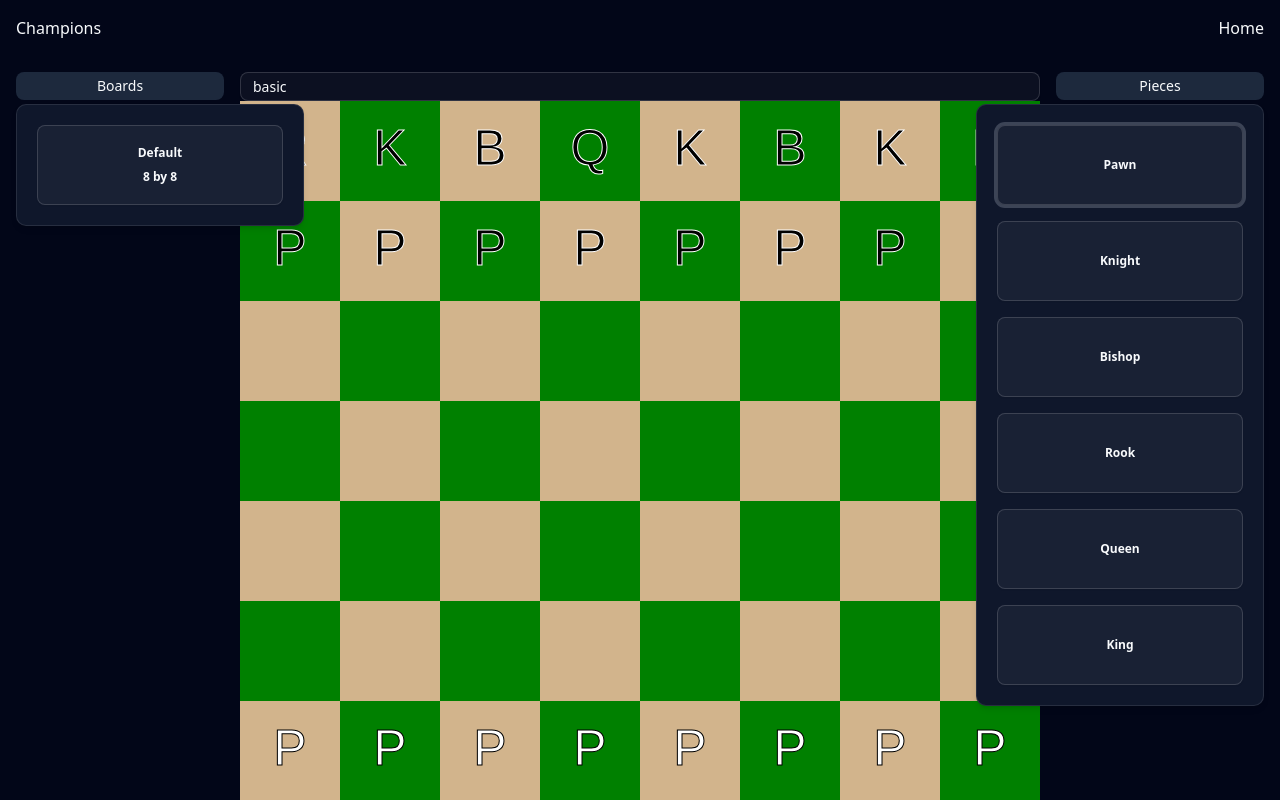
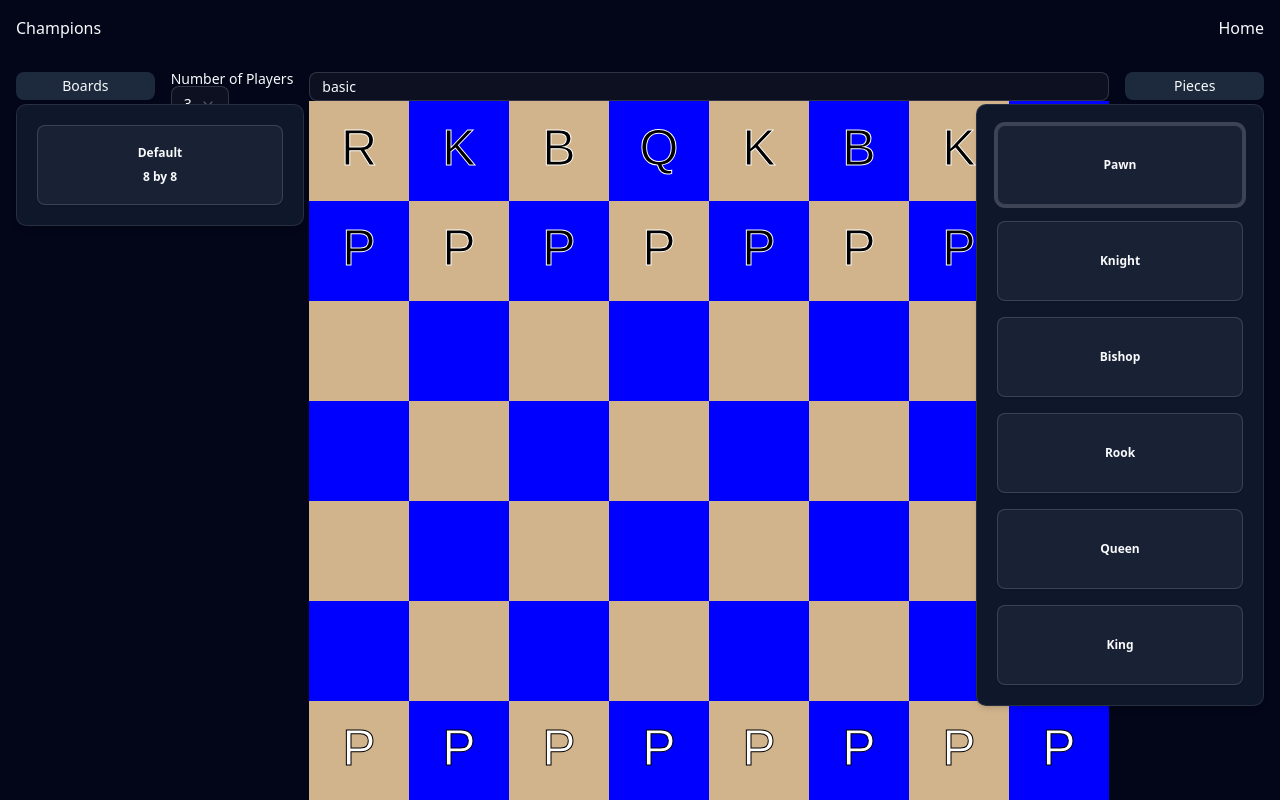
Before and after one commit to cbello14/Champions, a React (Vite) app: page /games in a window 1280 px wide. Shown: the top 800 px of the page. Built offline with nearby package versions, Linux system fonts and the light colour scheme.

Commit message:
color + multiteam start
changed color to blue to fix overlapping colors
a game object can now support multiple teams internally, still need to make it visualized

```diff
--- a/src/components/GamePage.tsx
+++ b/src/components/GamePage.tsx
@@ -10,6 +10,9 @@ import BoardList from "./BoardList"
 import type { Board } from "@/features/boards/board"
 import { useStore } from "@/utils/storage"
 import { Input } from "./ui/input"
+import type { reflect } from "@/types/move"
+import { Select, SelectTrigger, SelectValue, SelectContent, SelectGroup, SelectItem } from "./ui/select"
+import { Label } from "./ui/label"
 
 
 const GamePage = () => {
@@ -20,6 +23,7 @@ const GamePage = () => {
 	const [action, setAction] = useState<Piece | "team" | "erase" | null>(null)
 	const [name, setName] = useState<string>(basicGame.name)
 	const saveGame = useStore((state) => state.setGame)
+	const [numPlayer, setPlayerCount] = useState<number>(3);
 
 	const onNameChange = (name: string) => {
 		setName(name)
@@ -35,10 +39,31 @@ const GamePage = () => {
 	return <>
 		<div className="flex flex-row justify-between h-full gap-4 p-4">
 			<SideBar isOpen={boardsOpen} setIsOpen={(state: boolean) => { setBoardsOpen(state) }} name={"Boards"} content={<BoardList onSelectBoard={(board) => { onBoardChange(board); }} />} align={"left"} />
-
+			<div className="flec flex-col">
+				<Label> Number of Players </Label>
+			<Select
+				onValueChange={(e) => {
+					console.log(e);
+					setPlayerCount(Number.parseInt(e))
+				}}
+				defaultValue={numPlayer.toString()}
+				>
+				<SelectTrigger>
+					<SelectValue />
+				</SelectTrigger>
+				<SelectContent >
+					<SelectGroup>
+						<SelectItem value="2">2</SelectItem>
+						<SelectItem value="3">3</SelectItem>
+						<SelectItem value="4">4</SelectItem>
+						<SelectItem value="5">5</SelectItem>
+					</SelectGroup>
+				</SelectContent>
+			</Select>
+</div>
 			<div className="flex flex-col center">
 				<Input type="text" defaultValue={name} onChange={(e) => { onNameChange(e.target.value) }} />
-				<RectBoardGame cellWidth={100} game={game} onClickAction={action} setGame={(game: Game) => { setGame(game); }} />
+				<RectBoardGame cellWidth={100} game={game} onClickAction={action} setGame={(game: Game) => { setGame(game); }} numPlayer={numPlayer} />
 				<div className="flex flex-row justify-center">
 					<Button className="m-5" onClick={() => { setAction("team") }}> Flip Team </Button>
 					<Button className="m-5" onClick={() => { setAction("erase") }}> Delete Pieces </Button>
--- a/src/components/InstancePage.tsx
+++ b/src/components/InstancePage.tsx
@@ -15,6 +15,7 @@ const InstancePage = () => {
 	const saveInstance = useStore((state) => state.setInstance);
 	const [instance, setInstance] = useState<Instance | null>(instanceJSON ? Instance.fromJSON(instanceJSON) : null)
 	const [currentTeam, setCurrentTeam] = useState<number>(1);
+	const [gameState, setState] = useState<number>(1);
 
 	const nextTeam = () => {
 		if (!instance) return
@@ -27,8 +28,8 @@ const InstancePage = () => {
 			<main className="flex grow-5 items-center justify-center">
 				<div className="flex flex-col center">
 					<Popover>
-						<PopoverTrigger asChild>
-							<Button variant="outline">Open Popover</Button>
+						<PopoverTrigger asChild >
+
 						</PopoverTrigger>
 						<PopoverContent className="w-64" align="start">
 							<PopoverHeader>
--- a/src/components/PiecePage.tsx
+++ b/src/components/PiecePage.tsx
@@ -67,6 +67,7 @@ const PiecePage = () => {
 
 	return <>
 		<div className="flex flex-row justify-between gap-4 p-4 items-start">
+
 				<SideBar
 					isOpen={piecesOpen}
 					setIsOpen={(state: boolean) => { setPiecesOpen(state) }}
@@ -82,13 +83,14 @@ const PiecePage = () => {
 			<main className="flex grow-5 items-center justify-center">
 				<div className="flex flex-col center">
 					<RectBoardPiece cellWidth={100} moves={moves.map(result => result.landing)} captures={[]} piece={piece} location={location} />
-					<Button className="m-5" onClick={handleSave}> Save </Button>
-					<Button className="m-5" onClick={handleDelete}> Delete </Button>
+
 				</div>
 			</main>
 			<div className="flex grow-2 items-center justify-center">
 				<div className="flex flex-col center">
 					<div className="flex flex-row">
+						<Button className="m-5" onClick={handleSave} > Save Piece </Button>
+						<Button className="m-5" onClick={handleDelete}> Delete Piece</Button>
 						<label className="pr-4">Name:</label>
 						<Input
 							placeholder="Default Name"
--- a/src/components/RectBoard/RectBoardBasic.tsx
+++ b/src/components/RectBoard/RectBoardBasic.tsx
@@ -4,7 +4,7 @@ import { RectBoardDrawing } from "@/types/boardDrawing.ts";
 import type { RectBoardDrawingParams } from "@/types/boardDrawing.ts"
 import { useCallback, useState } from "react";
 
-const RectBoardBasic = ({ dimensions, cellWidth, primaryColor = "white", alternateColor = "black", selectedColor, outlineColor }:
+const RectBoardBasic = ({ dimensions, cellWidth, primaryColor = "tan", alternateColor = "blue", selectedColor, outlineColor }:
 	{ dimensions: number[]; cellWidth: number; primaryColor?: string; alternateColor?: string; selectedColor?: string; outlineColor?: string }) => {
 
 	const [selected, changeSelected] = useState<coordinate | null>(null)
--- a/src/components/RectBoard/RectBoardGame.tsx
+++ b/src/components/RectBoard/RectBoardGame.tsx
@@ -10,8 +10,8 @@ import { moveDirection } from "@/types/move";
 
 type gameCreationActions = Piece | "erase" | "team" | null
 
-const RectBoardGame = ({ cellWidth, game, setGame, onClickAction }:
-	{ cellWidth: number; game: Game; setGame: (game: Game) => void; onClickAction: gameCreationActions }) => {
+const RectBoardGame = ({ cellWidth, game, setGame, onClickAction, numPlayer }:
+	{ cellWidth: number; game: Game; setGame: (game: Game) => void; onClickAction: gameCreationActions; numPlayer:number }) => {
 
 	const [selected, changeSelected] = useState<coordinate | null>(null)
 
@@ -20,7 +20,11 @@ const RectBoardGame = ({ cellWidth, game, setGame, onClickAction }:
 			if (onClickAction === "team") {
 				const pieceClicked = game.pieces.getInstancePiece(newSelected)
 				if (pieceClicked) {
-					setGame(game.setTeam(newSelected, pieceClicked.team === 0 ? 1 : 0))
+					//in here, have a +1 and modulus
+					setGame(game.setTeam(newSelected, (pieceClicked.team +1)% numPlayer))
+					console.log("assigned to team ")
+					console.log(pieceClicked.team)
+					//setGame(game.setTeam(newSelected, pieceClicked.team === 0 ? 1 : 0))
 				}
 			} else if (onClickAction === "erase") {
 				setGame(game.removeInstancePiece(newSelected))
@@ -32,7 +36,7 @@ const RectBoardGame = ({ cellWidth, game, setGame, onClickAction }:
 	}
 
 	const drawingFunction = useCallback((params: RectBoardDrawingParams) => {
-		RectBoardDrawing.rectBoardColoring(params, "tan", "green", selected);
+		RectBoardDrawing.rectBoardColoring(params, "tan", "blue", selected);
 		let moves: moveCalculationResult[] = []
 		if (selected && !onClickAction) {
 			const selectedPiece = game.pieces.getInstancePiece(selected)
--- a/src/components/RectBoard/RectBoardInstance.tsx
+++ b/src/components/RectBoard/RectBoardInstance.tsx
@@ -30,7 +30,7 @@ const RectBoardInstance = ({ cellWidth, instance, setInstance, currentTeam, next
 	}
 
 	const drawingFunction = useCallback((params: RectBoardDrawingParams) => {
-		RectBoardDrawing.rectBoardColoring(params, "tan", "green", selected);
+		RectBoardDrawing.rectBoardColoring(params, "tan", "blue", selected);
 		let moves: moveCalculationResult[] = []
 		if (selected) {
 			const selectedPiece = instance.piecesRecord.getInstancePiece(selected)
--- a/src/components/RectBoard/RectBoardPiece.tsx
+++ b/src/components/RectBoard/RectBoardPiece.tsx
@@ -17,7 +17,7 @@ const RectBoardPiece = ({ cellWidth, moves, captures, piece, location }:
 	const moveResults: moveCalculationResult[] = moves.map((move, index) => { return { landing: move, capturing: captures[index] } })
 
 	const drawingFunction = useCallback((params: RectBoardDrawingParams) => {
-		RectBoardDrawing.rectBoardColoring(params, "tan", "green", selected);
+		RectBoardDrawing.rectBoardColoring(params, "tan", "blue", selected);
 		RectBoardDrawing.rectBoardMoveCaptures(params, moveResults)
 		RectBoardDrawing.rectBoardPiece(params, piece, location, 1)
 	}, [location, moveResults, piece, selected]);
--- a/src/components/RectBoard/RectBoardSnapshot.tsx
+++ b/src/components/RectBoard/RectBoardSnapshot.tsx
@@ -13,7 +13,7 @@ const RectBoardSnapshot = ({ cellWidth, board, pieces }:
 	const ignoreSelected = (newSelected: coordinate | null) => { newSelected === null; return }
 
 	const drawingFunction = useCallback((params: RectBoardDrawingParams) => {
-		RectBoardDrawing.rectBoardColoring(params, "white", "black", null);
+		RectBoardDrawing.rectBoardColoring(params, "tan", "blue", null);
 		if (pieces)
 			RectBoardDrawing.rectBoardPieces(params, pieces)
 	}, [pieces]);
```
Lines whose indentation alone changed are shown as unchanged.
